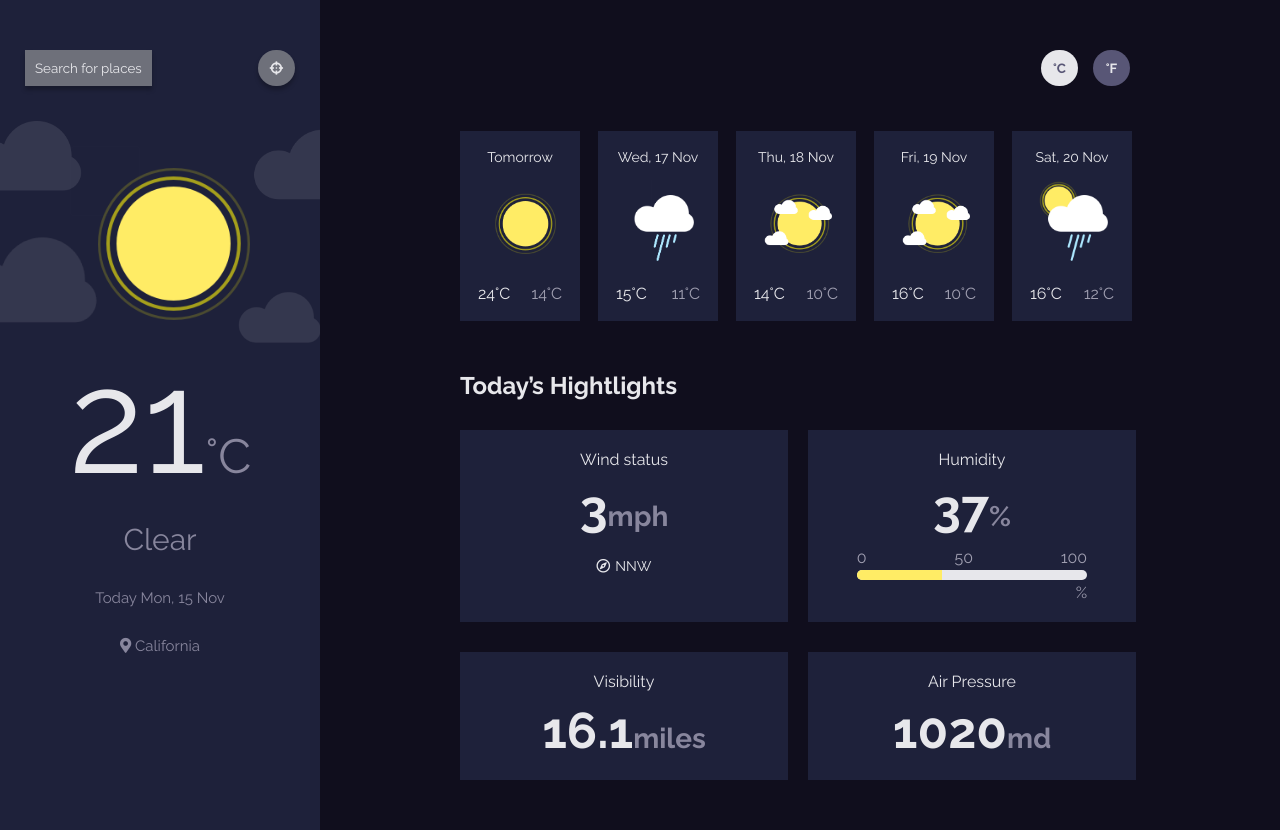
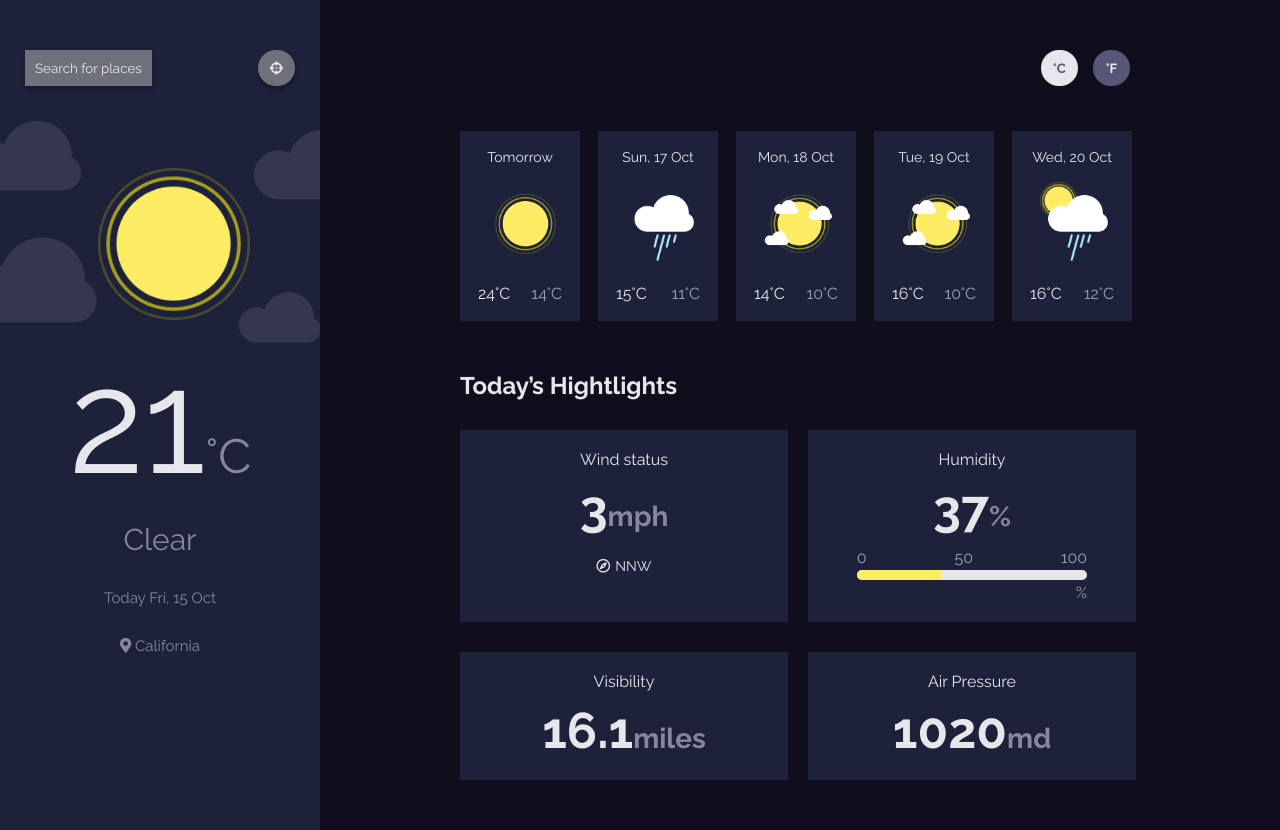
Before and after one commit to VILLALBA-22/Weather-app, a React (Create React App) app: page / in a window 1280 px wide. Built offline with nearby package versions, Linux system fonts and the light colour scheme; no server answers.

Commit message:
some changes in date

```diff
--- a/package.json
+++ b/package.json
@@ -11,6 +11,7 @@
     "@testing-library/user-event": "^12.8.3",
     "axios": "^0.22.0",
     "date-fns": "^2.25.0",
+    "date-fns-tz": "^1.1.6",
     "react": "^17.0.2",
     "react-dom": "^17.0.2",
     "react-redux": "^7.2.5",
--- a/src/components/Main.js
+++ b/src/components/Main.js
@@ -126,6 +126,7 @@
 			openSearch.current.classList.toggle('open-display')
 		}
 	}
+
 	return (
 		<MainDetails>
 			<Search ref={openSearch} handleOpenSearch={handleOpenSearch} />
@@ -164,7 +165,8 @@
 			<TempetureDate>
 				Today{' '}
 				{formatDate(
-					store.currentLocation.consolidated_weather[0].applicable_date
+					store.currentLocation.consolidated_weather[0].applicable_date,
+					store.currentLocation.timezone
 				)}
 			</TempetureDate>
 			<Location>
--- a/src/helpers/formatDate.js
+++ b/src/helpers/formatDate.js
@@ -1,8 +1,7 @@
 import { format } from 'date-fns'
-export default function formatDate(applicable_date) {
-	const date = applicable_date.split('-')
-	const year = date[0]
-	const month = date[1]
-	const day = date[2]
-	return format(Date.UTC(year, month, day), "EEE', 'd' 'MMM")
+import { zonedTimeToUtc } from 'date-fns-tz'
+
+export default function formatDate(applicable_date, timezone) {
+	let utcDate = zonedTimeToUtc(applicable_date, timezone)
+	return format(utcDate, "EEE', 'd' 'MMM")
 }
```
Also changed, not shown: 1 other file (tests, documents, lock files or other folders).
